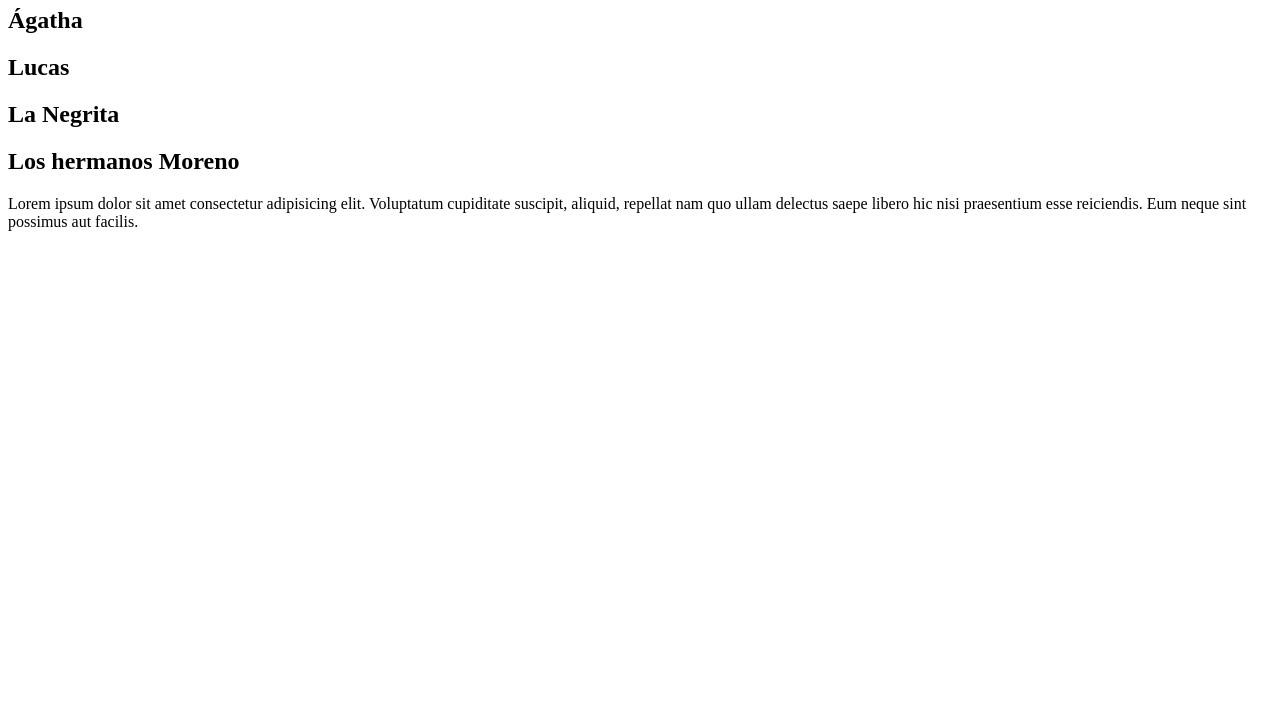
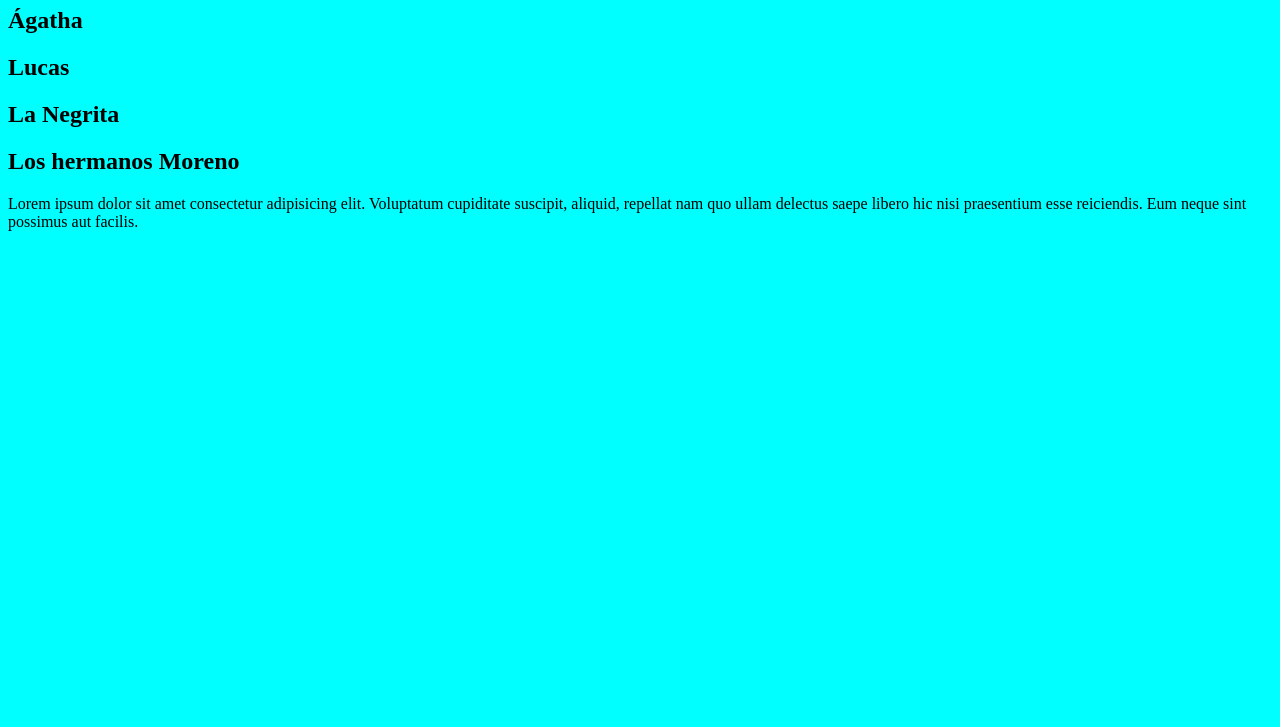
Before and after one commit to alfonsocuellar/Curso-Git, a plain HTML site: page index.html in a window 1280 px wide. Shown: the part 73-800 px from the top of the page. Drawn offline with Linux system fonts and the light colour scheme.

Commit message:
Aplicando Estilos al CSS

```diff
--- /dev/null
+++ b/css/styles.css
@@ -0,0 +1,3 @@
+body{
+    background-color: aqua;
+}
--- a/index.html
+++ b/index.html
@@ -4,6 +4,7 @@
     <meta charset="UTF-8">
     <meta name="viewport" content="width=device-width, initial-scale=1.0">
     <title>Document</title>
+    <link rel="stylesheet" href="css/styles.css">
 </head>
 <body><h1>Los Amiguitos de Tierrablanca</h1>
     <h2>Ágatha</h2>
```
Also changed, not shown: js/code.js (added).
